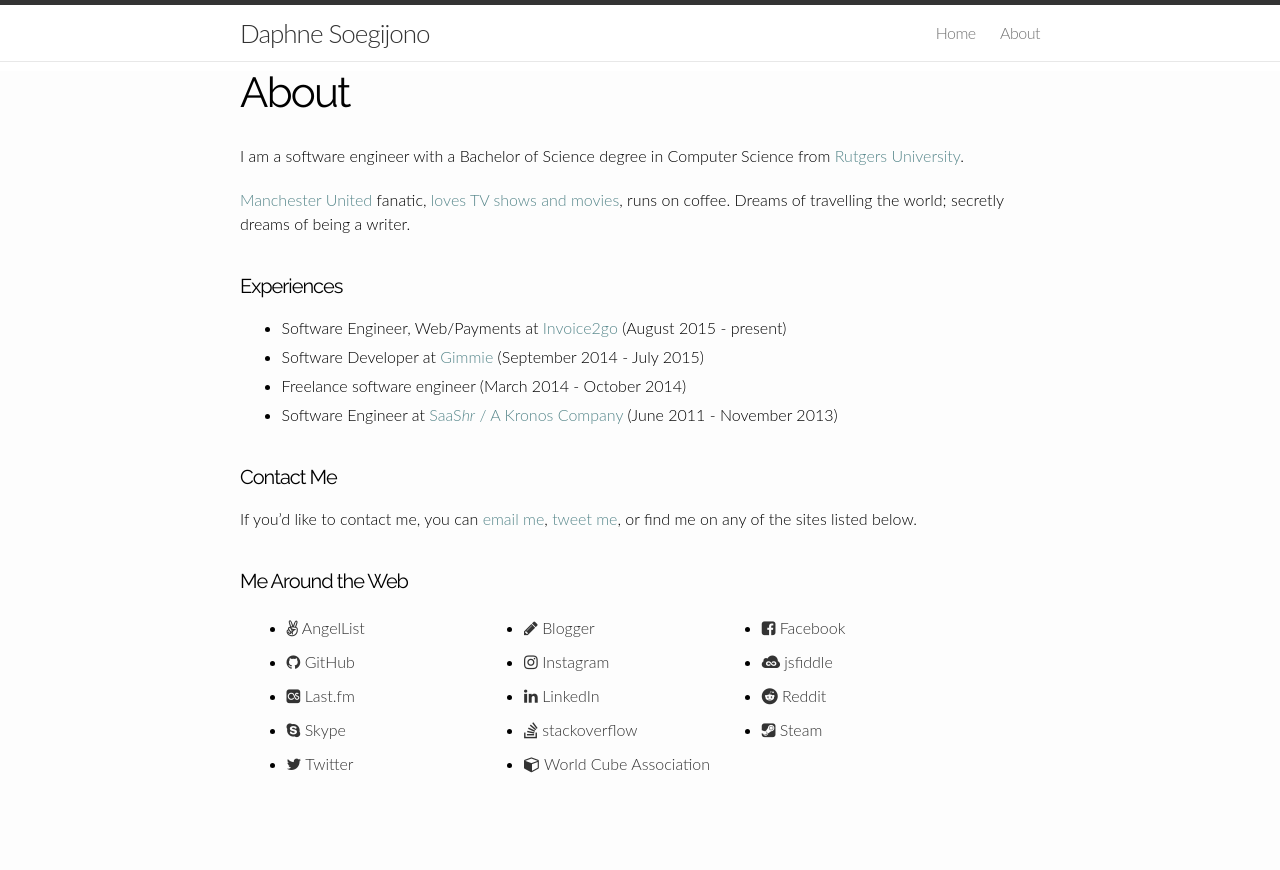
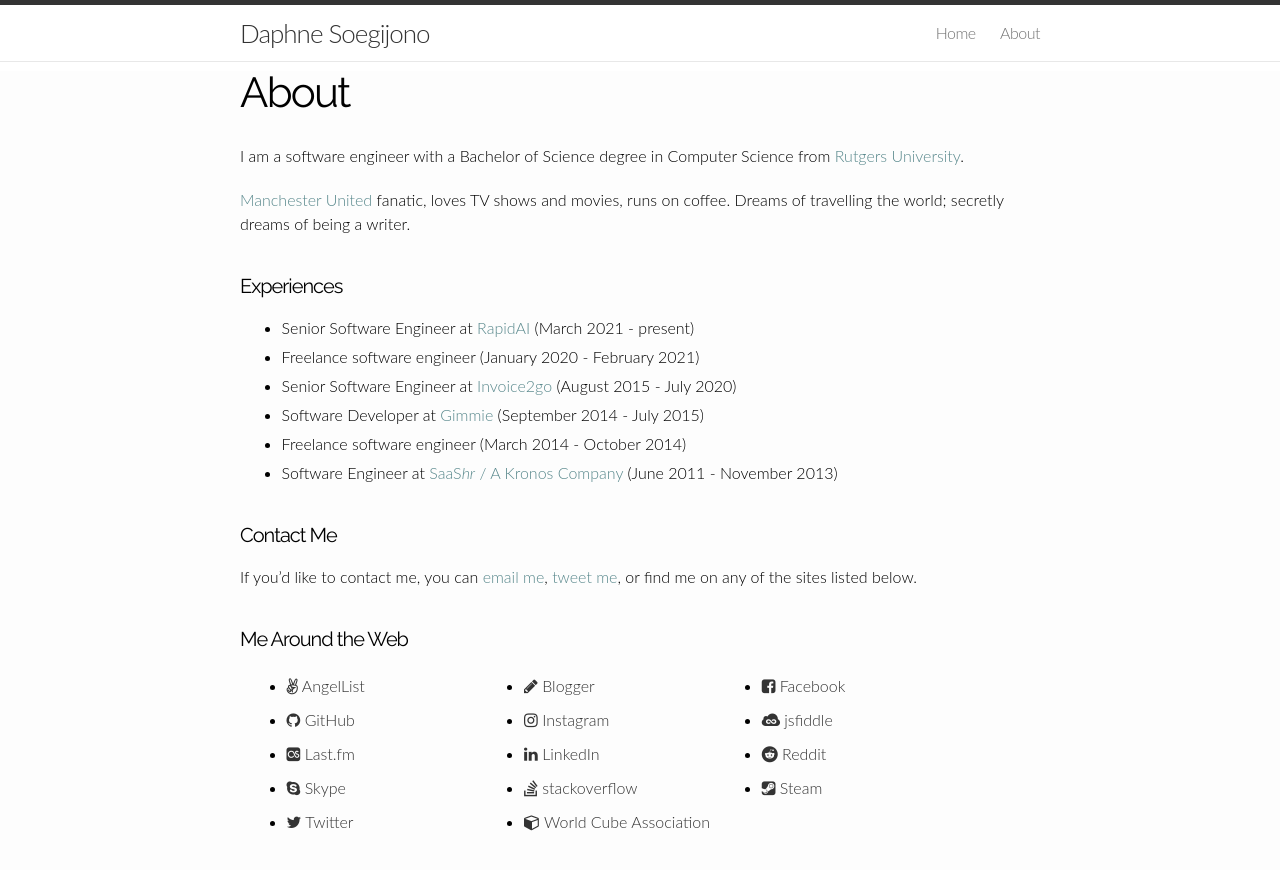
Before and after one commit to dsoegijono/dsoegijono.github.io, a Jekyll site: the page built from about.md, in a window 1280 px wide. Shown: the top 870 px of the page. Built offline with Jekyll 4.4.1, drawn with Linux system fonts in a browser that asks for light colours; nearby versions of some CDN libraries.

Commit message:
Update about.me

```diff
--- a/about.md
+++ b/about.md
@@ -8,19 +8,21 @@
 
 I am a software engineer with a Bachelor of Science degree in Computer Science from [Rutgers University](http://nb.rutgers.edu/).
 
-[Manchester United](http://www.manutd.com/) fanatic, [loves TV shows and movies](http://my-sedentary-life.blogspot.com/), runs on coffee.
+[Manchester United](http://www.manutd.com/) fanatic, loves TV shows and movies, runs on coffee.
 Dreams of travelling the world; secretly dreams of being a writer.
 
 #### Experiences
 
-- Software Engineer, Web/Payments at [Invoice2go](https://invoice.2go.com/en-au/) (August 2015 - present)
+- Senior Software Engineer at [RapidAI](https://www.rapidai.com/) (March 2021 - present)
+- Freelance software engineer (January 2020 - February 2021)
+- Senior Software Engineer at [Invoice2go](https://invoice.2go.com/en-au/) (August 2015 - July 2020)
 - Software Developer at [Gimmie](http://www.gimmie.io/) (September 2014 - July 2015)
 - Freelance software engineer (March 2014 - October 2014)
 - Software Engineer at [SaaS*hr* / A Kronos Company](http://saashr.com/ta/shr2/index.jsp) (June 2011 - November 2013)
 
 #### Contact Me
 
-If you'd like to contact me, you can <a href="mailto:d.soegijono@gmail.com">email me</a>,
+If you'd like to contact me, you can <a href="mailto:daphne11@me.com">email me</a>,
 <a title="Twitter" href="https://twitter.com/intent/tweet?screen_name=dsoegijono">tweet me</a>, or find me on any of the sites listed below.
 
 #### Me Around the Web
```
